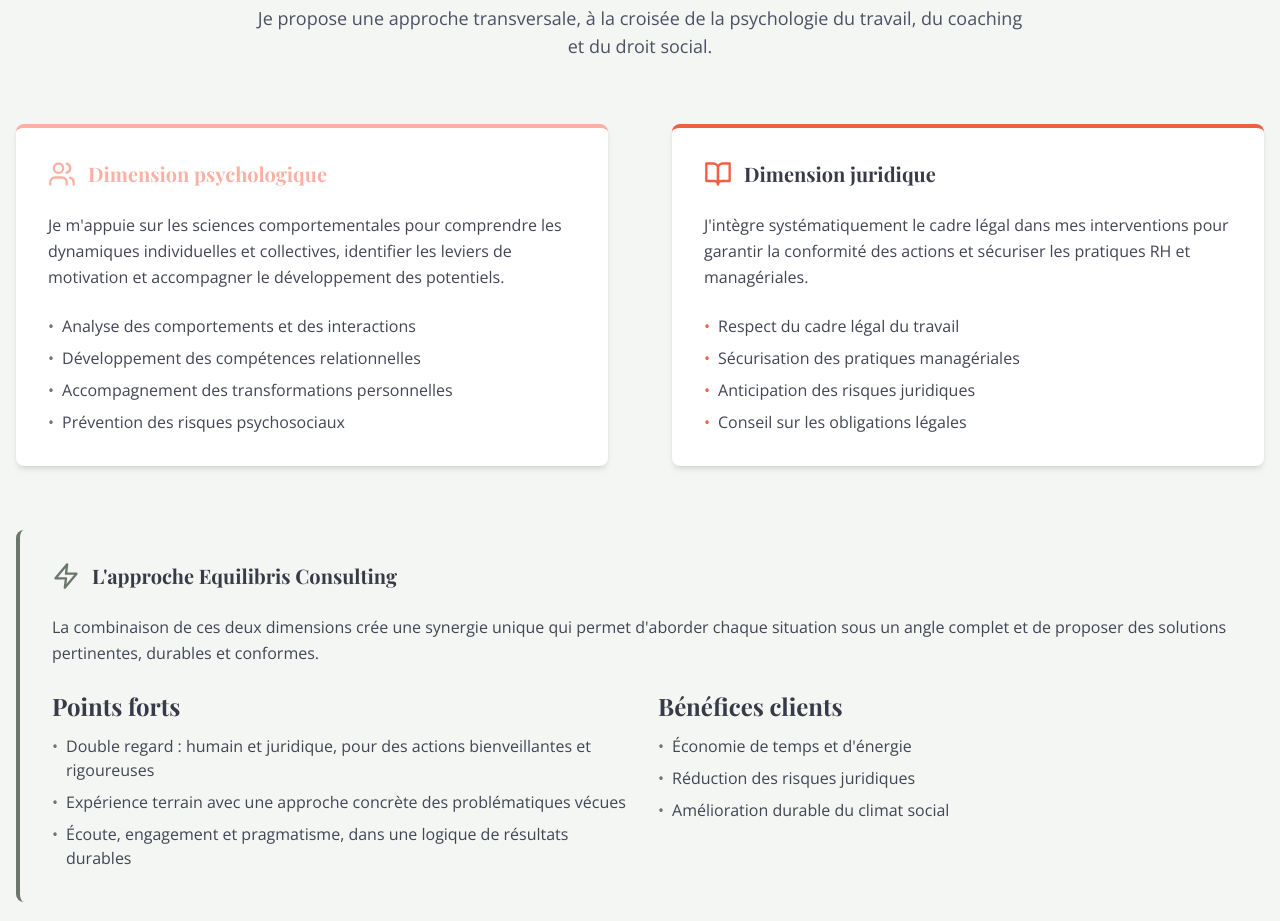
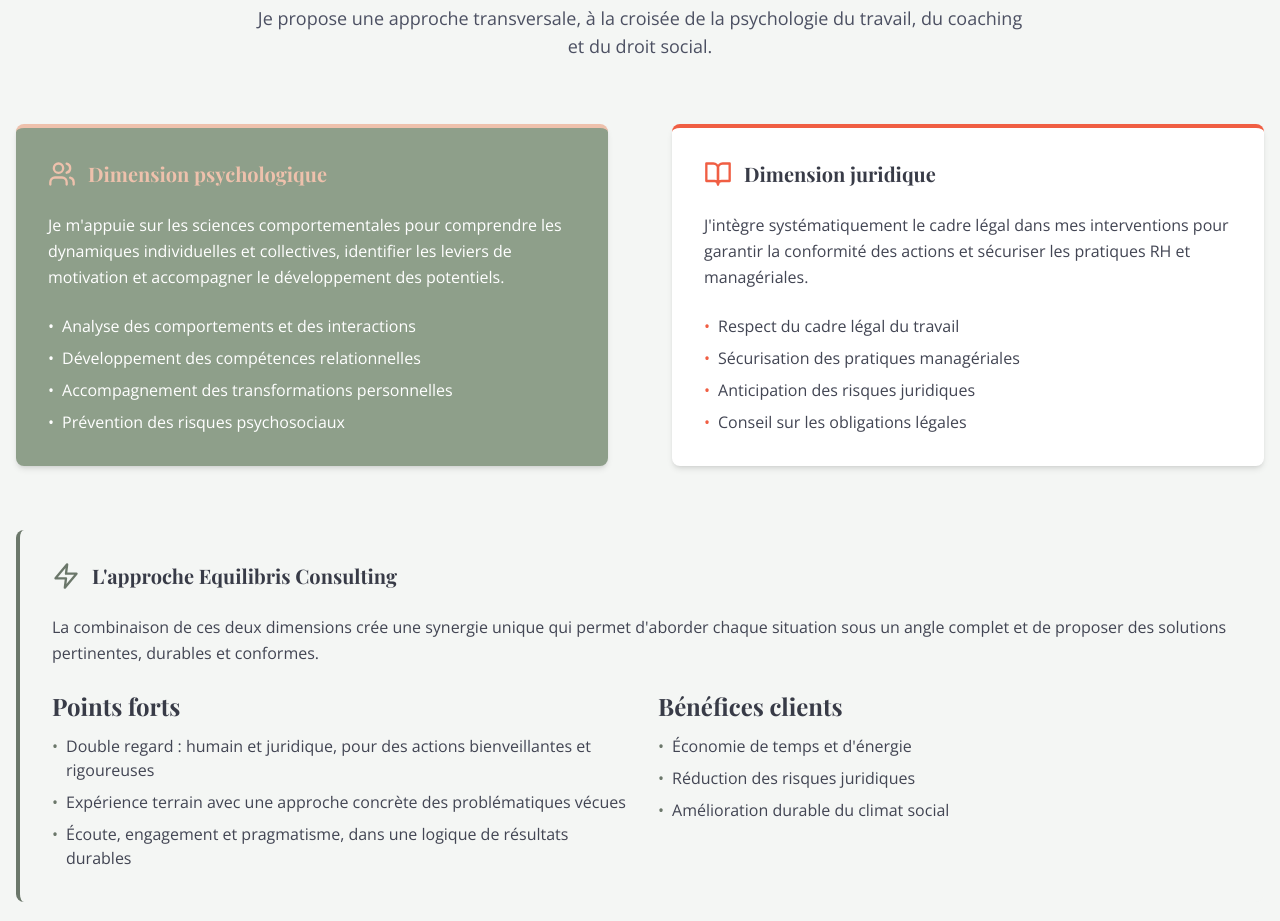
Before and after one commit to giantprolu/Equilibris, a React (Vite) app: page /qui-suis-je in a window 1280 px wide. Shown: the part 1600-2521 px from the top of the page. Built offline with nearby package versions, Linux system fonts and the light colour scheme.

Commit message:
test couleur card

```diff
--- a/src/pages/About.tsx
+++ b/src/pages/About.tsx
@@ -190,33 +190,33 @@ const About = () => {
               whileInView={{ opacity: 1, y: 0 }}
               viewport={{ once: true }}
               transition={{ duration: 0.6 }}
-              className="bg-white p-8 rounded-lg shadow-md border-t-4 border-rosedoré-300"
+              className="bg-primary-400 p-8 rounded-lg shadow-md border-t-4 border-[#eec1ac]"
             >
               <div className="flex items-center mb-6">
-                <Users className="w-7 h-7 text-rosedoré-300 mr-3" />
-                <h3 className="text-xl font-bold text-rosedoré-300">Dimension psychologique</h3>
+                <Users className="w-7 h-7 text-[#eec1ac] mr-3" />
+                <h3 className="text-xl font-bold text-[#eec1ac]">Dimension psychologique</h3>
               </div>
 
-              <p className="text-secondary-800 mb-6">
+              <p className="text-white mb-6">
                 Je m'appuie sur les sciences comportementales pour comprendre les dynamiques individuelles
                 et collectives, identifier les leviers de motivation et accompagner le développement des potentiels.
               </p>
 
-              <ul className="space-y-2 text-secondary-800">
+              <ul className="space-y-2 text-white">
                 <li className="flex items-start">
-                  <span className="text-primary-600 mr-2">•</span>
+                  <span className="text-white mr-2">•</span>
                   <span>Analyse des comportements et des interactions</span>
                 </li>
                 <li className="flex items-start">
-                  <span className="text-primary-600 mr-2">•</span>
+                  <span className="text-white mr-2">•</span>
                   <span>Développement des compétences relationnelles</span>
                 </li>
                 <li className="flex items-start">
-                  <span className="text-primary-600 mr-2">•</span>
+                  <span className="text-white mr-2">•</span>
                   <span>Accompagnement des transformations personnelles</span>
                 </li>
                 <li className="flex items-start">
-                  <span className="text-primary-600 mr-2">•</span>
+                  <span className="text-white mr-2">•</span>
                   <span>Prévention des risques psychosociaux</span>
                 </li>
               </ul>
```
